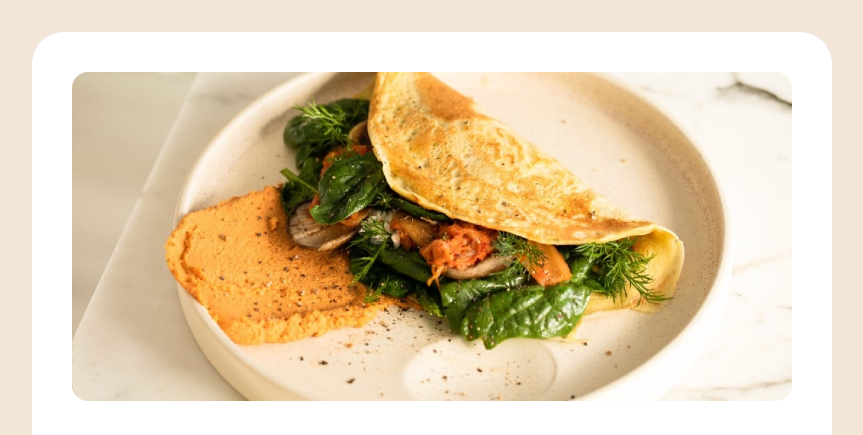
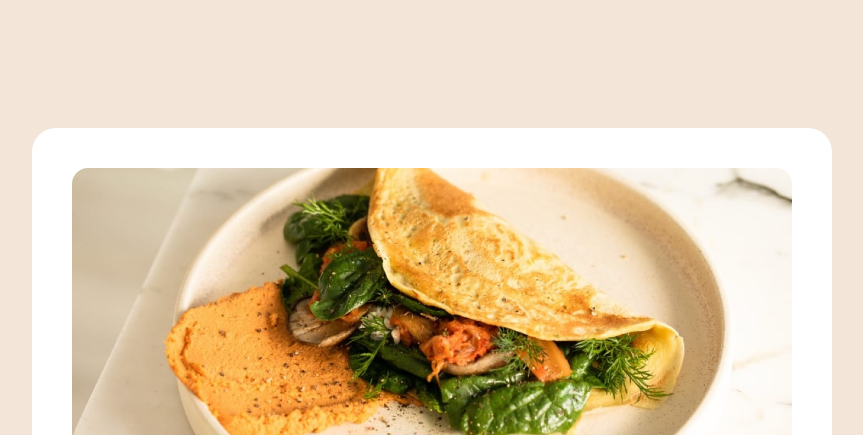
Before and after one commit to kevinyuri/recipe-page-main, a plain HTML site: page index.html in a window 1280 px wide. Shown: the top 435 px of the page, without its empty margins (208-1071 px from the left). Drawn offline with Linux system fonts and the light colour scheme.

Commit message:
feature: correção border

```diff
--- a/style.css
+++ b/style.css
@@ -50,7 +50,7 @@ body {
 .container {
   background: hsl(0, 0%, 100%);
   max-width: 800px;
-  border-radius: 2rem;
+  border-radius: 1.5rem;
 }
 
 .content {
@@ -158,7 +158,7 @@ section {
 
 @media (min-width: 50em) {
   .container {
-    margin: 2em auto;
+    margin: 8em auto;
     padding: 2.5em;
   }
 
```
